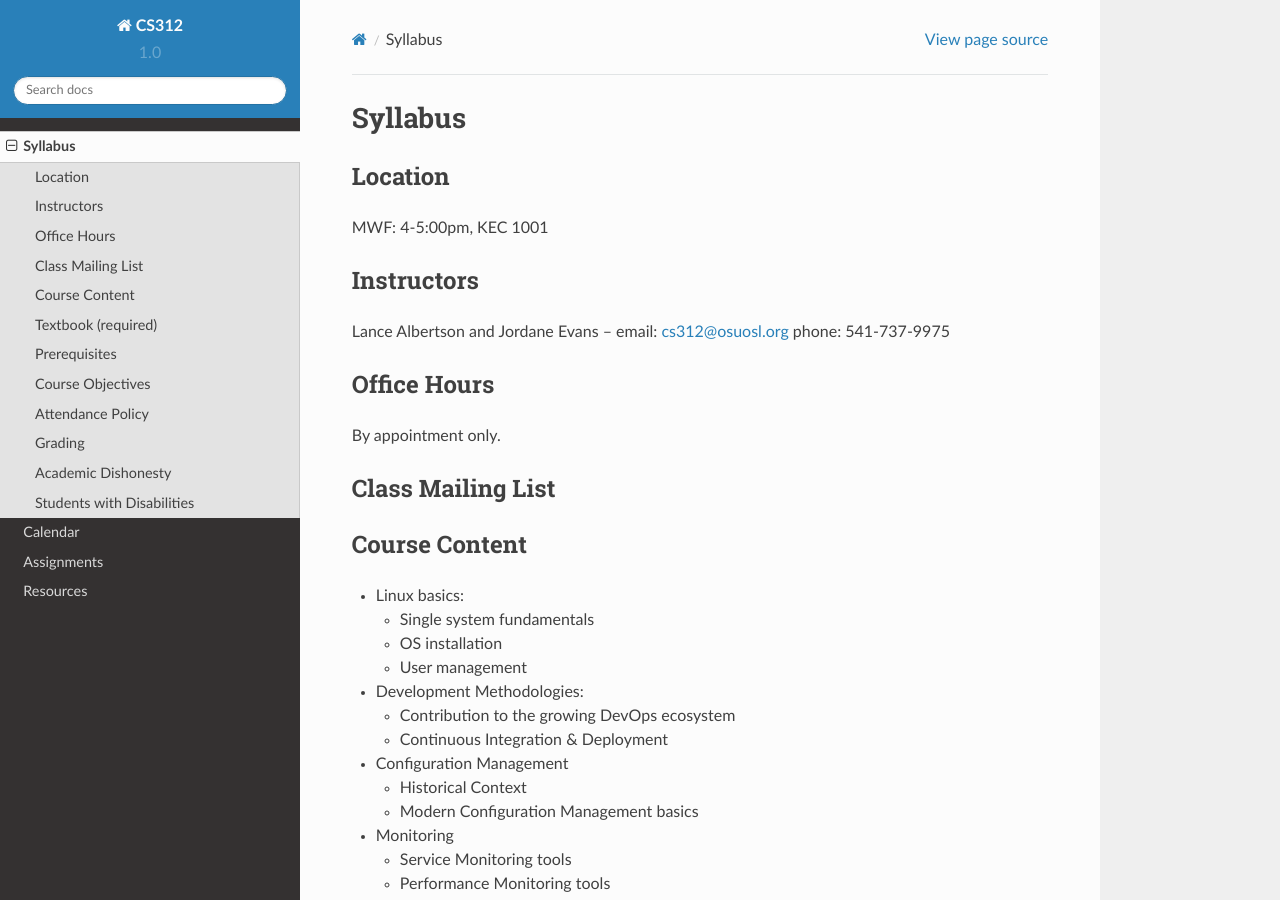
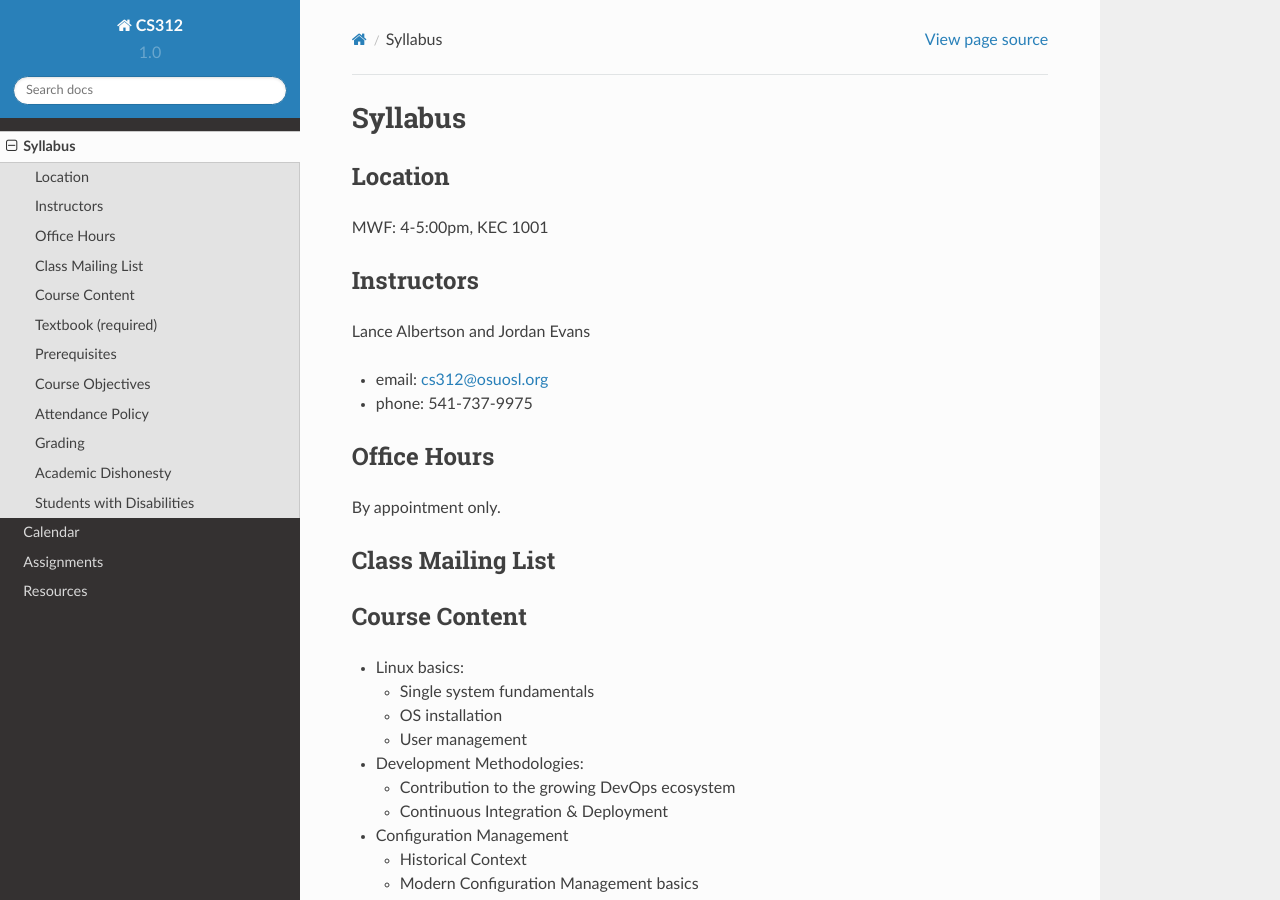
Before and after one commit to osuosl/cs312, a Sphinx documentation site: the page built from source/syllabus.rst, in a window 1280 px wide and 900 px high. Built offline with Sphinx 7.4.7 and the Read the Docs theme 2.0.0, drawn with Linux system fonts in a browser that asks for light colours.

Commit message:
Adjust contact info

```diff
--- a/source/syllabus.rst
+++ b/source/syllabus.rst
@@ -11,7 +11,10 @@ MWF: 4-5:00pm, KEC 1001
 Instructors
 ~~~~~~~~~~~
 
-Lance Albertson and Jordane Evans -- email: cs312@osuosl.org phone: 541-737-9975
+Lance Albertson and Jordan Evans
+
+* email: cs312@osuosl.org
+* phone: 541-737-9975
 
 Office Hours
 ~~~~~~~~~~~~
```
